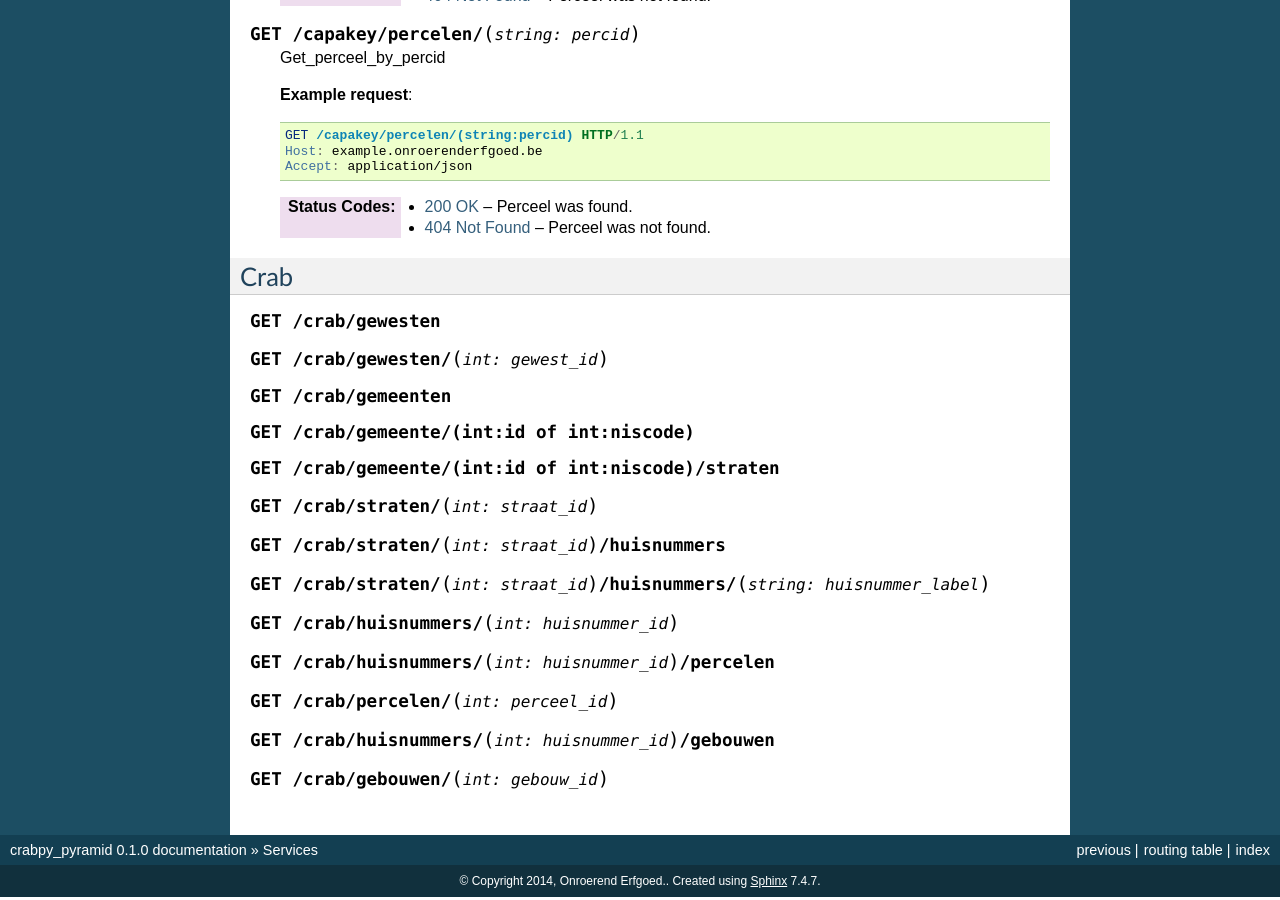
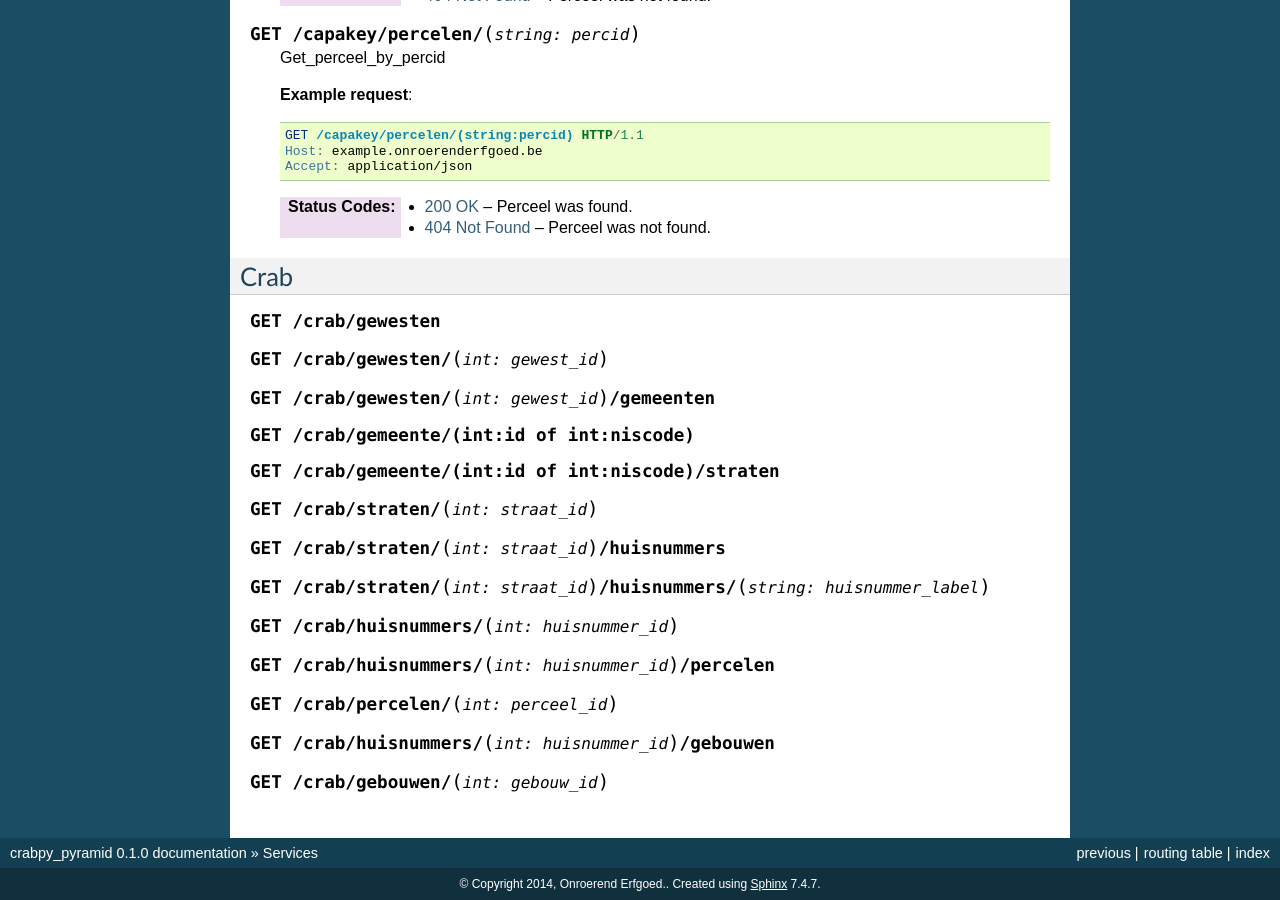
Before and after one commit to OnroerendErfgoed/crabpy_pyramid, a Sphinx documentation site: the page built from docs/source/services.rst, in a window 1280 px wide and 900 px high, scrolled down 4636 px. Built offline with Sphinx 7.4.7, drawn with Linux system fonts in a browser that asks for light colours.

Commit message:
corrected docs for new route gemeenten

```diff
--- a/docs/source/services.rst
+++ b/docs/source/services.rst
@@ -312,7 +312,7 @@ Crab
 
 .. http:get:: /crab/gewesten/(int:gewest_id)
 
-.. http:get:: /crab/gemeenten
+.. http:get:: /crab/gewesten/(int:gewest_id)/gemeenten
 
 .. http:get:: /crab/gemeente/(int:id of int:niscode)
 
```
